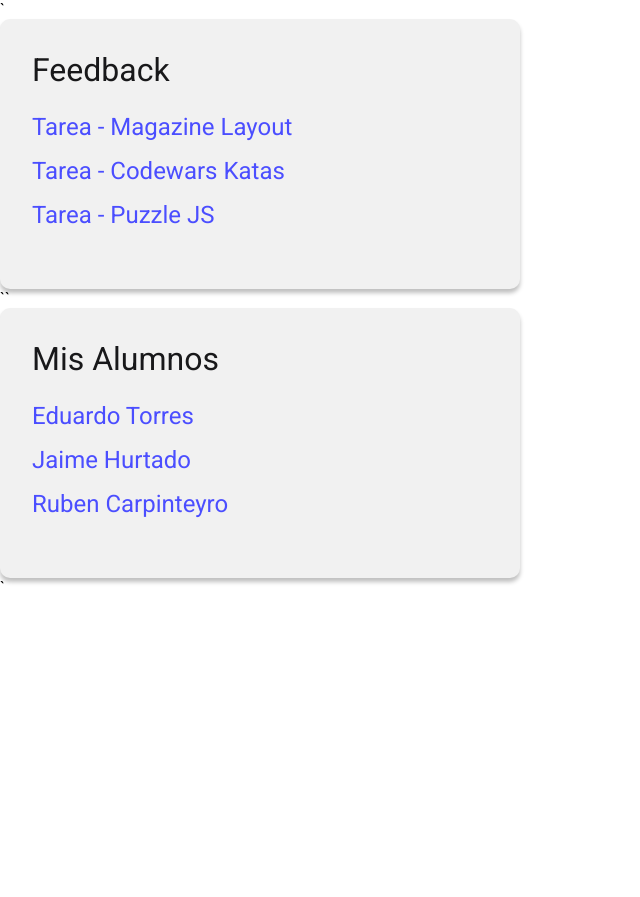
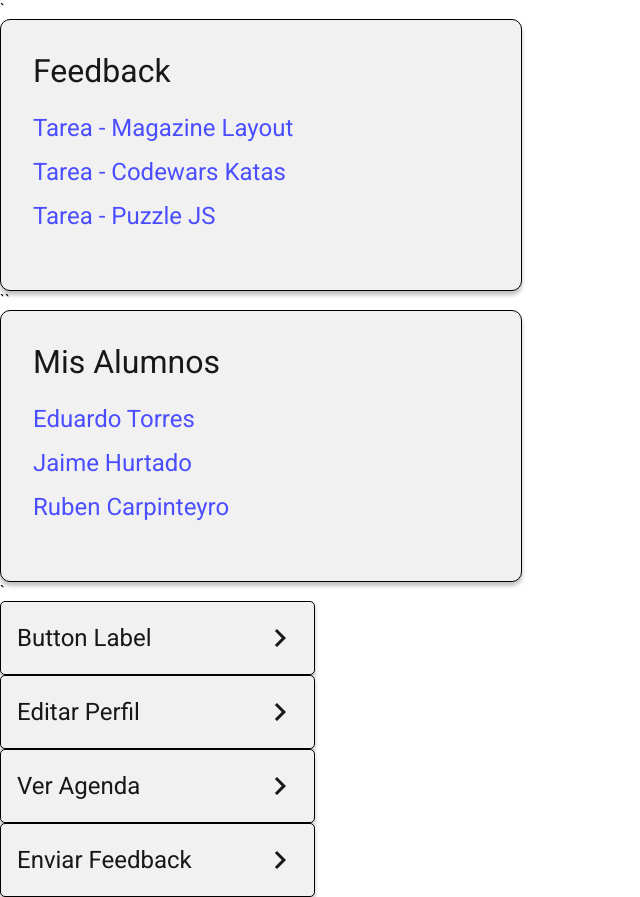
Before and after one commit to Talent-G/Talent-G, a React (Create React App) app: page / in a window 1280 px wide. Shown: the whole page, without its empty margins (0-640 px from the left). Before the commit the page ends 800 px from the top, so only its background shows below. Built offline with nearby package versions, Linux system fonts and the light colour scheme.

Commit message:
[UPDATE] Adding borders to BotomCard and adding Aside Button Component

```diff
--- /dev/null
+++ b/src/components/AsideButton/index.js
@@ -0,0 +1,25 @@
+import React, {Fragment} from 'react'
+import './styles.css'
+
+const AsideButton = (props) => {
+    return (
+        <>
+            <div >
+                <a href={props.action} className='aside-button__text'>{props.lbl}
+                    <svg width="36" height="36" viewBox="0 0 36 36" fill="none" xmlns="http://www.w3.org/2000/svg" className="aside-button__arrow">
+                        <path d="M15 9L12.885 11.115L19.755 18L12.885 24.885L15 27L24 18L15 9Z"  />
+                    </svg>
+                </a>
+            </div>
+        </>
+    )
+}
+
+AsideButton.defaultProps={
+    action: '/',
+    lbl: 'Button Label',
+
+  }
+
+
+export default AsideButton
--- /dev/null
+++ b/src/components/AsideButton/styles.css
@@ -0,0 +1,39 @@
+@import url("../../globals.css");
+
+.aside-button__text {
+  width: 281px;
+  height: 72px;
+  border: 1px solid #000000;
+  border-radius: 5px;
+  display: flex;
+  flex-direction: row;
+  justify-content: space-between;
+  align-items: center;
+  font-size: var(--subtitle-font-size);
+  padding: 0 1rem;
+  cursor: pointer;
+
+  background: #f1f1f1;
+  box-shadow: var(--box-shadow);
+  text-decoration: none;
+  color: var(--primary-color);
+}
+
+.aside-button__text:hover {
+  transition-duration: 0.2s;
+  color: #fff;
+  background: var(--button-primary);
+}
+.aside-button__text:hover > .aside-button__arrow {
+  fill: #fff;
+}
+
+.aside-button__text:not(:hover) {
+  transition-duration: 0.2s;
+  color: var(--primary-color);
+  background: #f1f1f1;
+}
+
+.aside-button__text:not(:hover) > .aside-button__arrow {
+  fill: var(--primary-color);
+}
--- a/src/components/BottomCard/styles.css
+++ b/src/components/BottomCard/styles.css
@@ -7,4 +7,5 @@
   background: #f1f1f1;
   border-radius: 10px;
   box-shadow: var(--box-shadow);
+  border: 1px solid #000000;
 }
--- a/src/containers/Dashboard/index.js
+++ b/src/containers/Dashboard/index.js
@@ -1,12 +1,18 @@
 import "./styles.css";
 import Information from '../../components/Feedback'
 import StudentList from '../../components/StudentList'
+import AsideButton from "../../components/AsideButton";
 
 function Dashboard({title, items}) {
   return(
     <>
     <Information />
     <StudentList />
+
+    <AsideButton ></AsideButton>
+    <AsideButton lbl='Editar Perfil' action="/"></AsideButton>
+    <AsideButton lbl='Ver Agenda' action="/"></AsideButton>
+    <AsideButton lbl='Enviar Feedback' action="/"></AsideButton>
     </>
   )
 
```
Also changed, not shown: src/components/Information/index.js (deleted, +0 -18 lines), src/components/Information/styles.css (deleted, +0 -32 lines).
